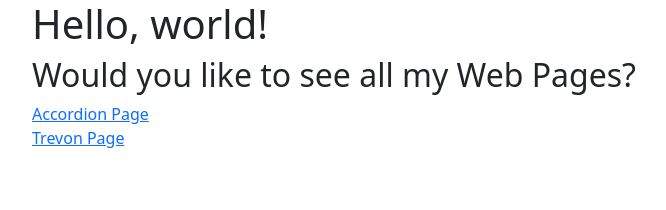
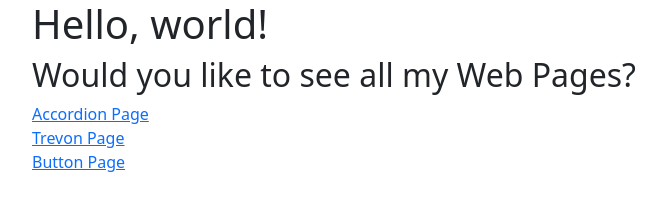
Before and after one commit to Trevonholt/hw1, a plain HTML site: page index.html in a window 1280 px wide. Shown: the whole page, without its empty margins (50-716 px from the left). Drawn offline with nearby package versions, Linux system fonts and the light colour scheme.

Commit message:
Update index.html

```diff
--- a/index.html
+++ b/index.html
@@ -13,6 +13,8 @@
       <a href="accordion.html">Accordion Page</a>
       <br>
       <a href="trevon.html">Trevon Page</a>
+      <br>
+      <a href="button.html">Button Page</a>
     </div>
     <script src="https://cdn.jsdelivr.net/npm/bootstrap@5.3.1/dist/js/bootstrap.bundle.min.js" integrity="sha384-HwwvtgBNo3bZJJLYd8oVXjrBZt8cqVSpeBNS5n7C8IVInixGAoxmnlMuBnhbgrkm" crossorigin="anonymous"></script>
   </body>
```
